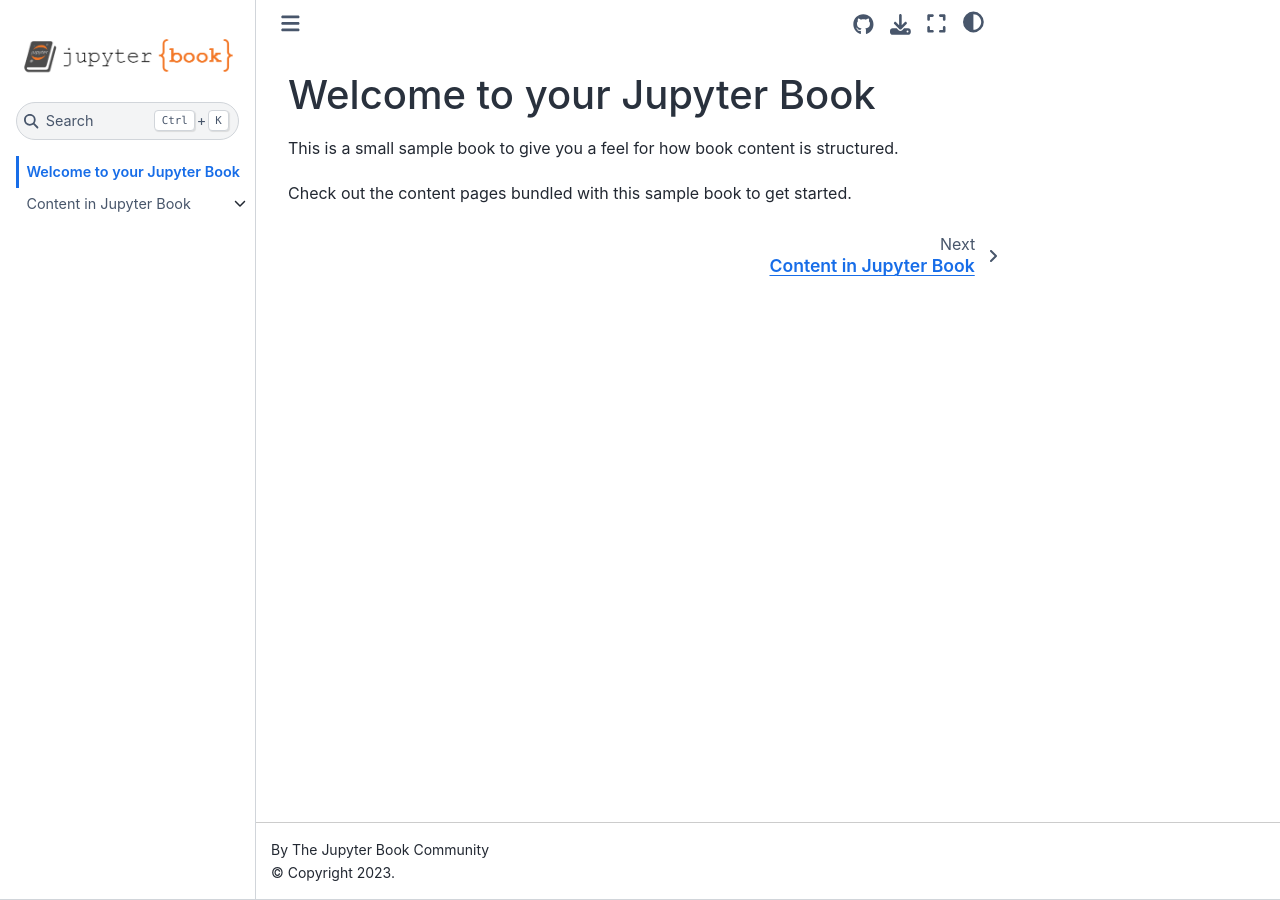
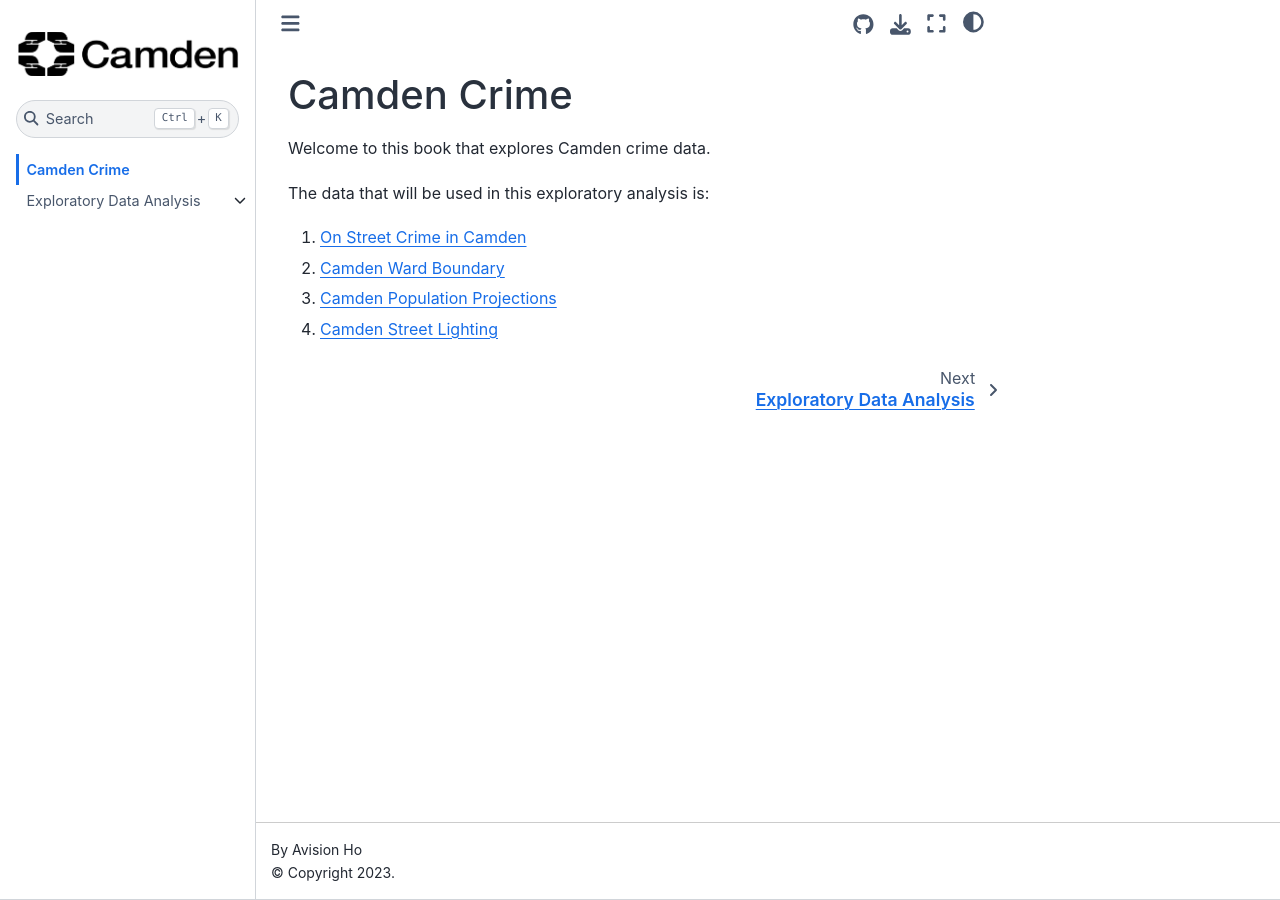
Before and after one commit to avisionh/camdencrime, a Jupyter Book: the page built from book/intro.md, in a window 1280 px wide. Built offline with Jupyter Book 1.0.4 settings and Sphinx 7.4.7 and the Sphinx Book theme 1.1.4, drawn with Linux system fonts in a browser that asks for light colours; pages that are not in the unit, such as notebooks, are missing from menus.

Commit message:
refactor: Change language to be more project specific
This is so we can start seeing how it works.

```diff
--- a/book/_config.yml
+++ b/book/_config.yml
@@ -1,9 +1,9 @@
 # Book settings
 # Learn more at https://jupyterbook.org/customize/config.html
 
-title: My sample book
-author: The Jupyter Book Community
-logo: logo.png
+title: Camden Crime
+author: Avision Ho
+logo: logo_camden.png
 
 # Force re-execution of notebooks on each build.
 # See https://jupyterbook.org/content/execute.html
@@ -17,9 +17,9 @@
 
 # Information about where the book exists on the web
 repository:
-  url: https://github.com/executablebooks/jupyter-book  # Online location of your book
+  url: https://github.com/avisionh/camdencrime  # Online location of your book
   path_to_book: docs  # Optional path to your book, relative to the repository root
-  branch: master  # Which branch of the repository should be used when creating links (optional)
+  branch: main  # Which branch of the repository should be used when creating links (optional)
 
 # Add GitHub buttons to your book
 # See https://jupyterbook.org/customize/config.html#add-a-link-to-your-repository
--- a/book/_toc.yml
+++ b/book/_toc.yml
@@ -6,3 +6,4 @@
   sections:
     - file: markdown
     - file: notebooks
+    - file: ../notebooks/01_missing_data
--- a/book/content.md
+++ b/book/content.md
@@ -1,5 +1,3 @@
-Content in Jupyter Book
-=======================
+# Exploratory Data Analysis
 
-There are many ways to write content in Jupyter Book. This short section
-covers a few tips for how to do so.
+This section covers some initial exploratory data analysis conducted on the Camden crime data.
--- a/book/intro.md
+++ b/book/intro.md
@@ -1,7 +1,9 @@
-Welcome to your Jupyter Book
-============================
+# Camden Crime
 
-This is a small sample book to give you a feel for how book content is
-structured.
+Welcome to this book that explores Camden crime data.
 
-Check out the content pages bundled with this sample book to get started.
+The data that will be used in this exploratory analysis is:
+1. [On Street Crime in Camden](https://opendata.camden.gov.uk/Crime-and-Criminal-Justice/On-Street-Crime-In-Camden/qeje-7ve7)
+1. [Camden Ward Boundary](https://opendata.camden.gov.uk/Maps/Camden-Ward-Boundary/yqyi-6agf)
+1. [Camden Population Projections](https://opendata.camden.gov.uk/People-Places/Population-Projections-latest-GLA-Set-/mnm7-vqke)
+1. [Camden Street Lighting](https://opendata.camden.gov.uk/Environment/Camden-Street-Lighting/dfq3-8wzu)
```
Also changed, not shown: book/logo_camden.png (added).
